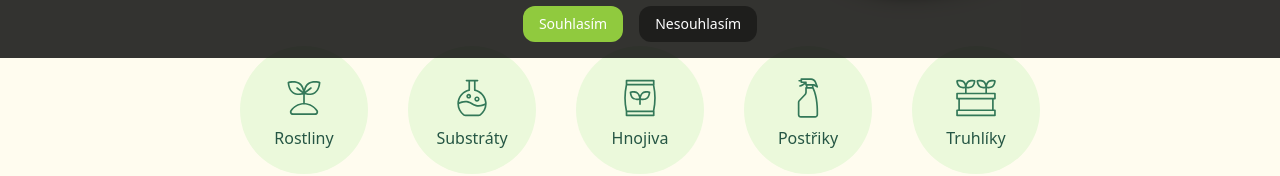
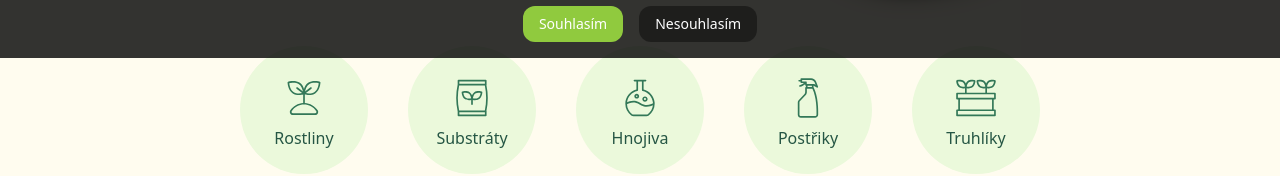
Before and after one commit to petrovcikovadiana/Hitflora, a React (Create React App) app: page / in a window 1280 px wide. Shown: the part 742-918 px from the top of the page. Built offline with nearby package versions, Linux system fonts and the light colour scheme.

Commit message:
Switch icons

```diff
--- a/src/components/categoriesData.js
+++ b/src/components/categoriesData.js
@@ -46,7 +46,7 @@ const categoriesData = [
   },
   {
     name: "Substráty",
-    icon: `${process.env.PUBLIC_URL}/assets/substrates.svg`,
+    icon: `${process.env.PUBLIC_URL}/assets/fertilizers.svg`,
     img: `${process.env.PUBLIC_URL}/assets/water.jpg`,
     content: [
       {
@@ -67,7 +67,7 @@ const categoriesData = [
   },
   {
     name: "Hnojiva",
-    icon: `${process.env.PUBLIC_URL}/assets/fertilizers.svg`,
+    icon: `${process.env.PUBLIC_URL}/assets/substrates.svg`,
     img: `${process.env.PUBLIC_URL}/assets/water.jpg`,
 
     content: [
```
Also changed, not shown: 8 other files (tests, documents, lock files or other folders).
